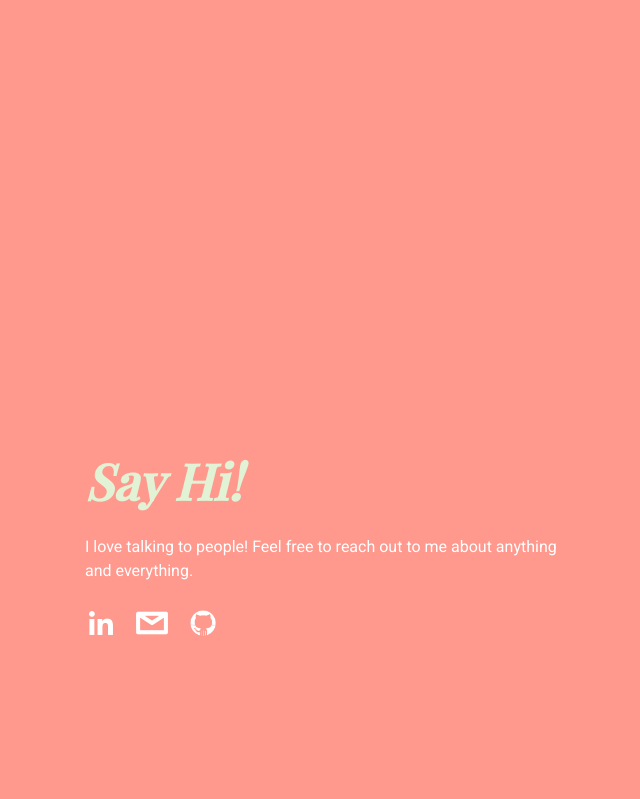
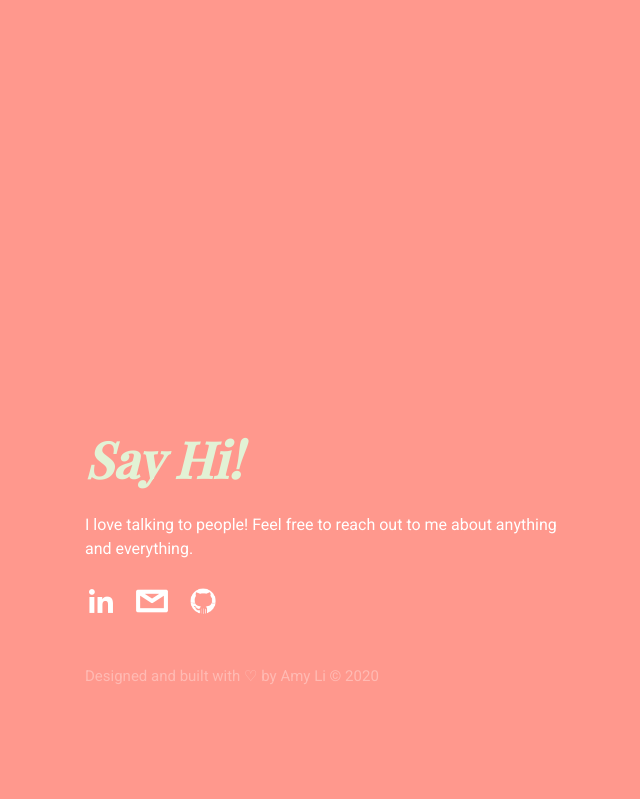
Before and after one commit to amyli127/personal_website, a PHP site: page / in a window 1280 px wide. Shown: the part 3282-4081 px from the top of the page, without its empty margins (43-683 px from the left). Run offline with PHP 8.4, Linux system fonts and the light colour scheme; some web fonts are replaced.

Commit message:
designed by

```diff
--- a/home.html
+++ b/home.html
@@ -3,6 +3,9 @@
 <html lang="en">
   <head>
     <title>Amy Li</title>
+
+    <script src="https://code.jquery.com/jquery-3.4.1.slim.min.js" integrity="sha384-J6qa4849blE2+poT4WnyKhv5vZF5SrPo0iEjwBvKU7imGFAV0wwj1yYfoRSJoZ+n" crossorigin="anonymous"></script>
+
     <link rel="stylesheet" href="bootstrap.css">
     <link rel="stylesheet" href="index.css">
     <meta content="width=device-width, initial-scale=1" name="viewport" />
@@ -25,8 +28,8 @@
 
   <body>
     <div class="section home">
-      <nav id="navbar" class="navbar navbar-expand-md navbar-light bg-transparent">
-        <!-- <a class="navbar-brand" href="#">Amy Li</a> -->
+      <nav id="navbar" class="navbar navbar-expand-sm navbar-light bg-transparent">
+        <a class="navbar-brand" href="#"></a>
         <button class="navbar-toggler" type="button" data-toggle="collapse" data-target="#navbarNav">
             <span class="navbar-toggler-icon"></span>
         </button>
@@ -213,6 +216,7 @@
             <a href="mailto:amyli358@gmail.com"><img class="icon" src="static/icons/email.png"></a>
             <a href="https://github.com/amyli127"><img class="icon" src="static/icons/github.jpg"></a>
           </div>
+          <p class="designed-by mt-5">Designed and built with ♡ by Amy Li © 2020</p>
         </div>
       </div>
     </div>
--- a/index.css
+++ b/index.css
@@ -102,11 +102,16 @@ li {
 .say-hi {
   height: 100vh;
   padding-left: 10%;
-  padding-bottom: 20vh;
+  padding-bottom: 12vh;
 }
 
 .say-hi-text {
   width: 70%;
+}
+
+.designed-by {
+  color: #ffbab3;
+  font-size: 15px;
 }
 
 /* .navbar-light .navbar-nav .nav-link { */
```
